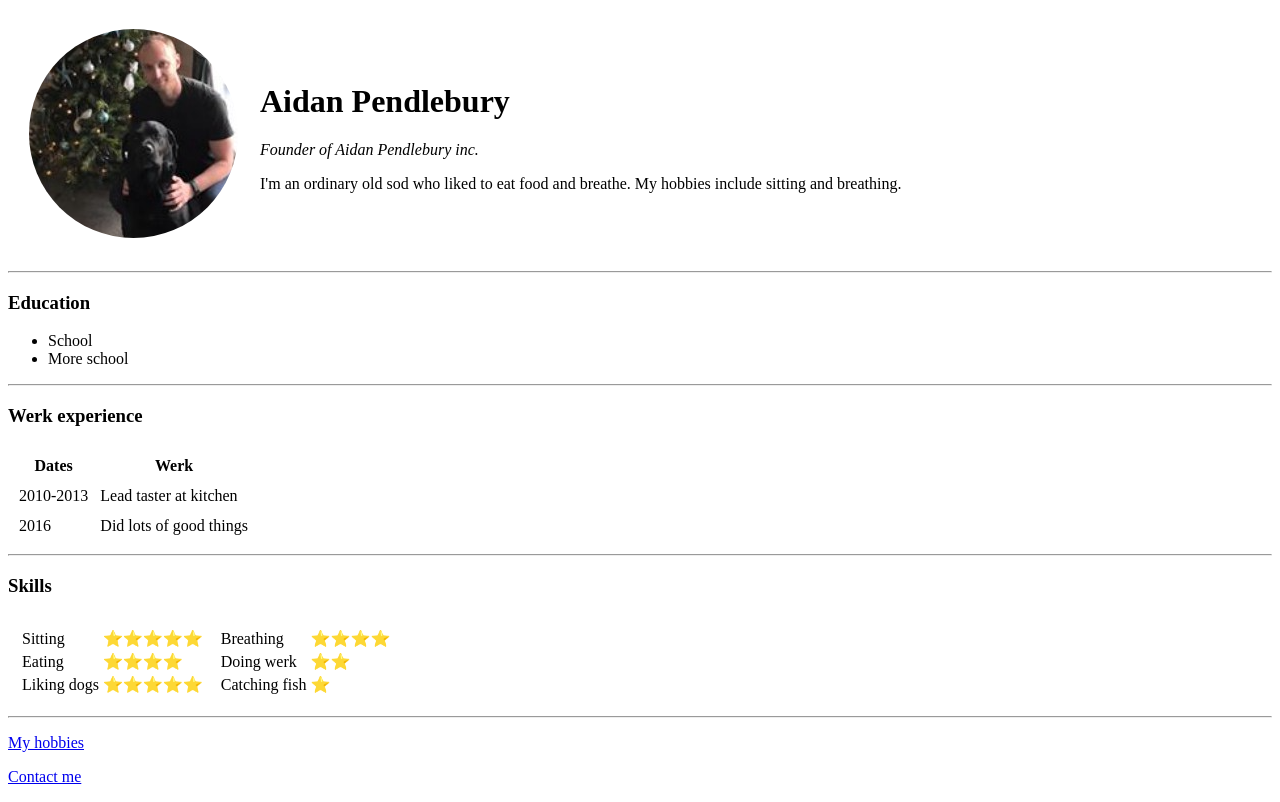
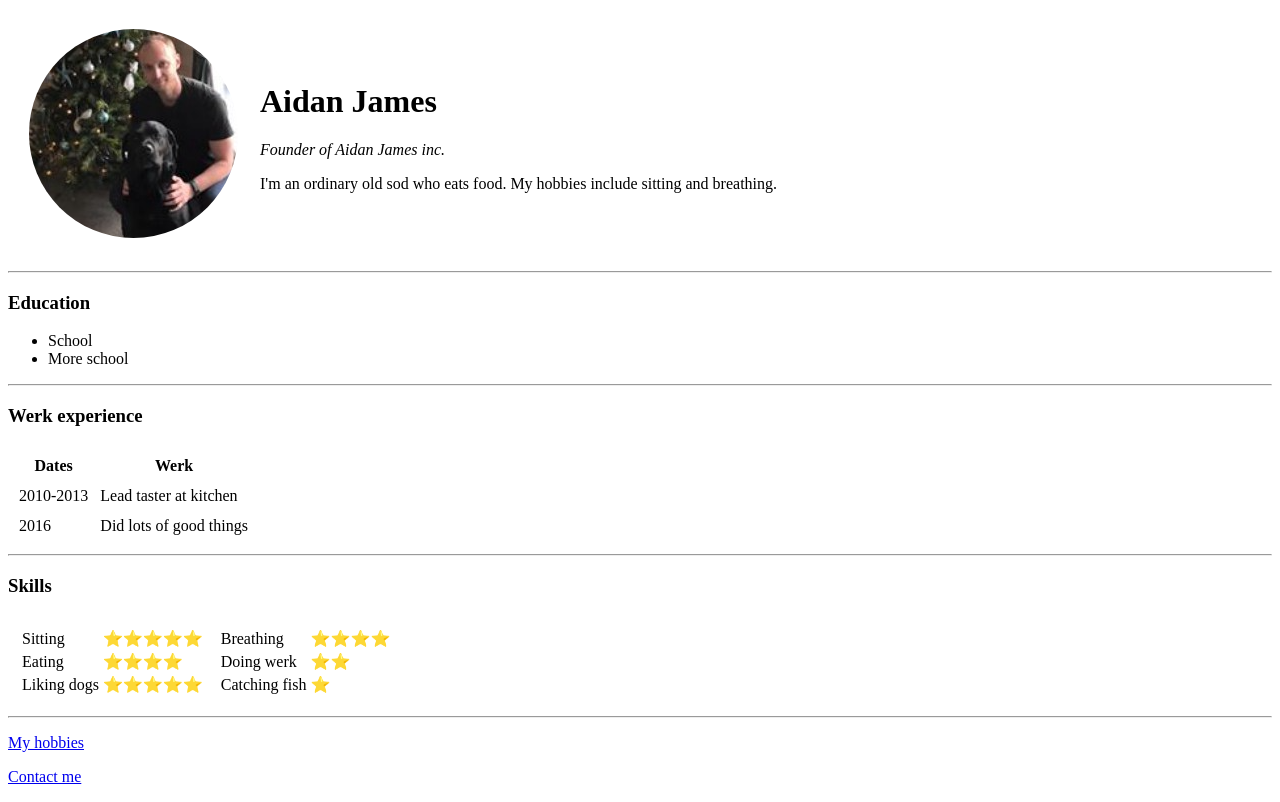
Before and after one commit to aidanjames/cv, a plain HTML site: page index.html in a window 1280 px wide. Drawn offline with Linux system fonts and the light colour scheme.

Commit message:
Update index.html

```diff
--- a/index.html
+++ b/index.html
@@ -3,7 +3,7 @@
 
 <head>
   <meta charset="utf-8">
-  <title>♥ Aidan's personal site</title>
+  <title>Aidan's personal site</title>
 </head>
 
 <body>
@@ -13,9 +13,9 @@
         <img src="images/profile-cropped.png" alt="profile photo aidan pendlebury">
       </td>
       <td>
-        <h1>Aidan Pendlebury</h1>
-        <p><em>Founder of Aidan Pendlebury inc.</em></p>
-        <p>I'm an ordinary old sod who liked to eat food and breathe. My hobbies include sitting and breathing.</p>
+        <h1>Aidan James</h1>
+        <p><em>Founder of Aidan James inc.</em></p>
+        <p>I'm an ordinary old sod who eats food. My hobbies include sitting and breathing.</p>
       </td>
     </tr>
   </table>
```
